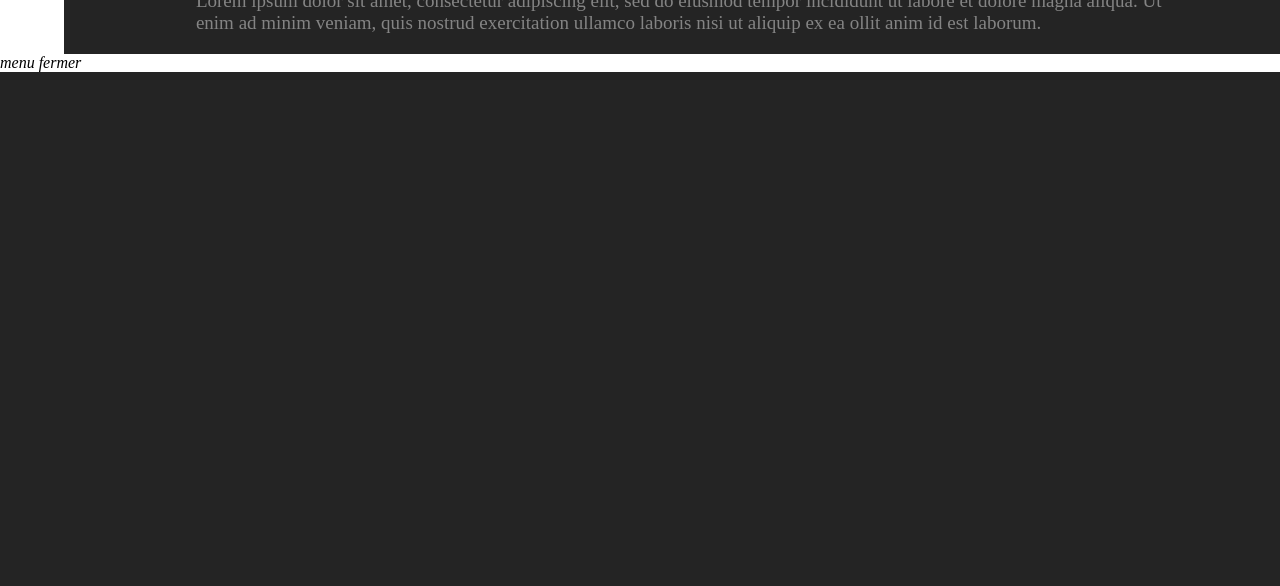
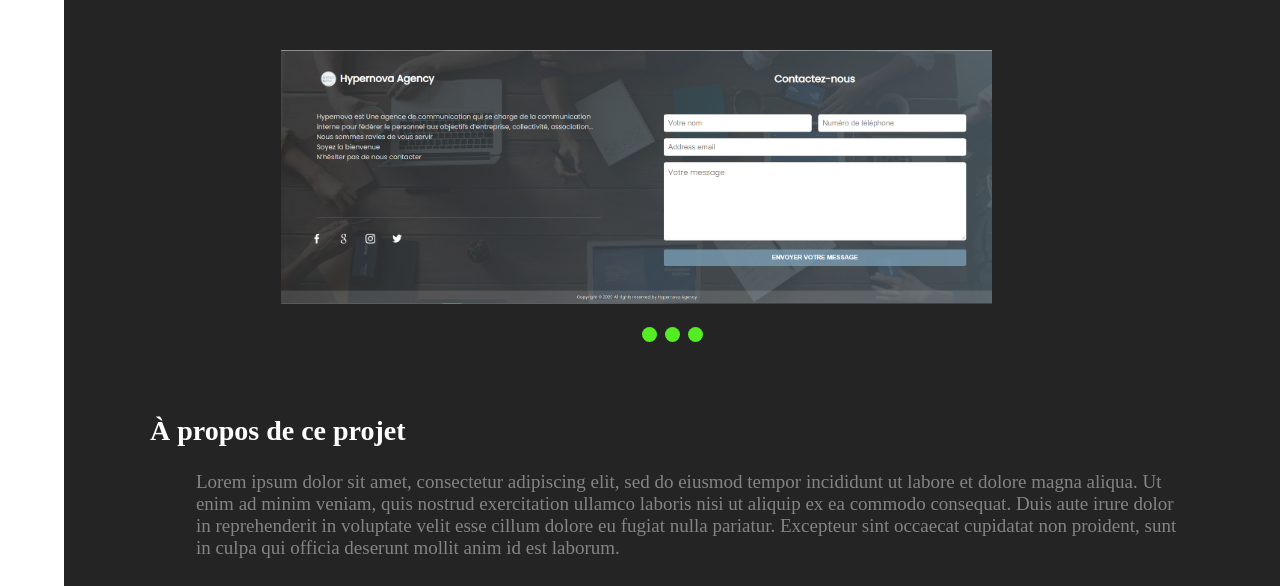
Before and after one commit to omayma96/fil-rouge, a PHP site: page /projet1.html in a window 1280 px wide. Shown: the part 1304-1890 px from the top of the page. Before the commit the page ends 1376 px from the top, so only its background shows below. Run offline with PHP 8.4, Linux system fonts and the light colour scheme.

Commit message:
add les images pour le slider

```diff
--- a/css/contact.css
+++ b/css/contact.css
@@ -9,7 +9,8 @@ body {
   background-size: cover;
   position: relative;
   margin-left: 6%;
-  opacity: 0.98; }
+  opacity: 0.98;
+  min-height: 869px; }
   @media only screen and (max-width: 1000px) {
     .hero_image {
       margin-left: 0%; } }
--- a/css/header.css
+++ b/css/header.css
@@ -9,7 +9,8 @@ body {
   background-size: cover;
   position: relative;
   margin-left: 6%;
-  opacity: 0.98; }
+  opacity: 0.98;
+  min-height: 869px; }
   @media only screen and (max-width: 1000px) {
     .hero_image {
       margin-left: 0%; } }
--- a/css/login.css
+++ b/css/login.css
@@ -9,7 +9,8 @@ body {
   background-size: cover;
   position: relative;
   margin-left: 6%;
-  opacity: 0.98; }
+  opacity: 0.98;
+  min-height: 869px; }
   @media only screen and (max-width: 1000px) {
     .hero_image {
       margin-left: 0%; } }
--- a/css/portfolio.css
+++ b/css/portfolio.css
@@ -9,7 +9,8 @@ body {
   background-size: cover;
   position: relative;
   margin-left: 6%;
-  opacity: 0.98; }
+  opacity: 0.98;
+  min-height: 869px; }
   @media only screen and (max-width: 1000px) {
     .hero_image {
       margin-left: 0%; } }
--- a/css/projet1.css
+++ b/css/projet1.css
@@ -9,7 +9,8 @@ body {
   background-size: cover;
   position: relative;
   margin-left: 6%;
-  opacity: 0.98; }
+  opacity: 0.98;
+  min-height: 869px; }
   @media only screen and (max-width: 1000px) {
     .hero_image {
       margin-left: 0%; } }
@@ -177,13 +178,13 @@ body {
         .projet_reseaux img {
           width: 47px;
           height: 47px; } }
-  .projet_img img {
+  .projet .slideshow-container_img1 img, .projet .slideshow-container_img2 img, .projet .slideshow-container_img3 img {
     margin-left: 17%;
     padding-top: 4%;
     width: 60%;
     height: 30%; }
     @media only screen and (max-width: 768px) {
-      .projet_img img {
+      .projet .slideshow-container_img1 img, .projet .slideshow-container_img2 img, .projet .slideshow-container_img3 img {
         width: 80%;
         height: 50%;
         margin-left: 10%; } }
@@ -210,3 +211,40 @@ body {
       @media only screen and (max-width: 768px) {
         .projet_partie1--para, .projet_partie1--list, .projet_partie2--para, .projet_partie2--list, .projet_partie3--para, .projet_partie3--list {
           font-size: 15px; } }
+
+.dot {
+  cursor: pointer;
+  height: 15px;
+  width: 15px;
+  margin: 0 2px;
+  background-color: #39EA00;
+  border-radius: 50%;
+  display: inline-block;
+  transition: background-color 0.6s ease; }
+
+.active, .dot:hover {
+  background-color: white; }
+
+/* Fading animation */
+.fade {
+  -webkit-animation-name: fade;
+  -webkit-animation-duration: 1.5s;
+  animation-name: fade;
+  animation-duration: 1.5s; }
+
+@-webkit-keyframes fade {
+  from {
+    opacity: .4; }
+  to {
+    opacity: 1; } }
+
+@keyframes fade {
+  from {
+    opacity: .4; }
+  to {
+    opacity: 1; } }
+
+/* On smaller screens, decrease text size */
+@media only screen and (max-width: 300px) {
+  .prev, .next, .text {
+    font-size: 11px; } }
--- a/css/propos.css
+++ b/css/propos.css
@@ -9,7 +9,8 @@ body {
   background-size: cover;
   position: relative;
   margin-left: 6%;
-  opacity: 0.98; }
+  opacity: 0.98;
+  min-height: 869px; }
   @media only screen and (max-width: 1000px) {
     .hero_image {
       margin-left: 0%; } }
--- a/index.html
+++ b/index.html
@@ -55,7 +55,7 @@
          <div class="hero_text">
 
             <h2 class="hero_text_title">Je suis <strong class="hero_text_title--name" id="text"></strong><br>une développeuse web Full Stack</h2>
-            <a class="hero_text_button" href="contact.html">Contactez moi</a>
+            <a class="hero_text_button" href="contact.php">Contactez moi</a>
             <!-- <a href="propos.html"><img class="hero_text_img" src="maquette/Asset/logo/forwardarrow_haciaadelante_4836.png"></a> -->
             <ul class="hero_text_reseaux">
                 <il><a  class="hero_text_reseaux--icon" href="https://www.facebook.com/omaymahajjami1"><img class="hero_text_reseaux--icon" src="maquette/Asset/logo/icons8-facebook-48.png"></a></il>
--- a/projet1.html
+++ b/projet1.html
@@ -10,7 +10,6 @@
 
             <!-- Début pages css -->
             <link rel="stylesheet" href="css/header.css">
-            <link rel="stylesheet" href="css/footer.css">
             <link rel="stylesheet" href="css/projet1.css">
 
 
@@ -54,9 +53,32 @@
                     <il><img src="maquette/Asset/logo/icons8-facebook-96.png"></a></il>
                 </ul>
             </div>
-            <div class="projet_img">
+
+            <div class="slideshow-container">
+
+
+            <div class="slideshow-container_img1">
                 <img src="maquette/Asset/projet/Capture.PNG">
             </div>
+
+            <div class="slideshow-container_img2">
+                <img src="maquette/Asset/projet/Site hypernova.PNG">
+            </div>
+
+            <div class="slideshow-container_img3">
+                <img src="maquette/Asset/projet/Capture2.PNG">
+            </div>
+
+            <a class="prev" onclick="plusSlides(-1)">&#10094;</a>
+            <a class="next" onclick="plusSlides(1)">&#10095;</a>
+
+        </div>
+
+        <div style="text-align:center">
+            <span class="dot" onclick="currentSlide(1)"></span>
+            <span class="dot" onclick="currentSlide(2)"></span>
+            <span class="dot" onclick="currentSlide(3)"></span>
+          </div>
 
             <div class="projet_partie1">
                 <h2 class="projet_partie1--title">À propos de ce projet</h2>
--- a/sass/header.scss
+++ b/sass/header.scss
@@ -25,7 +25,7 @@ body{
 .hero_image{
     background-image: url(../img/background.png);
     @include img(869px,center,no-repeat, cover, relative, 6%,0.98);
-
+    min-height:869px;
 
     //padding: 0;
     @media only screen and (max-width: 1000px){
--- a/sass/projet1.scss
+++ b/sass/projet1.scss
@@ -48,7 +48,10 @@
             }
         }
     }
-    &_img{
+    .slideshow-container{
+
+
+    &_img1,&_img2,&_img3{
         img{
             margin-left:17%;
             padding-top:4%;
@@ -61,6 +64,7 @@
             }
         }
     }
+}
     &_partie1,&_partie2,&_partie3{
         margin-left:3%;
         color:#707070;
@@ -87,3 +91,38 @@
         }
     }
 }
+.dot {
+    cursor: pointer;
+    height: 15px;
+    width: 15px;
+    margin: 0 2px;
+    background-color: #39EA00;
+    border-radius: 50%;
+    display: inline-block;
+    transition: background-color 0.6s ease;
+  }
+  .active, .dot:hover {
+    background-color: white;
+  }
+  /* Fading animation */
+.fade {
+    -webkit-animation-name: fade;
+    -webkit-animation-duration: 1.5s;
+    animation-name: fade;
+    animation-duration: 1.5s;
+  }
+
+  @-webkit-keyframes fade {
+    from {opacity: .4}
+    to {opacity: 1}
+  }
+
+  @keyframes fade {
+    from {opacity: .4}
+    to {opacity: 1}
+  }
+
+  /* On smaller screens, decrease text size */
+  @media only screen and (max-width: 300px) {
+    .prev, .next,.text {font-size: 11px}
+  }
```
Also changed, not shown: login.php (renamed from login.html).
